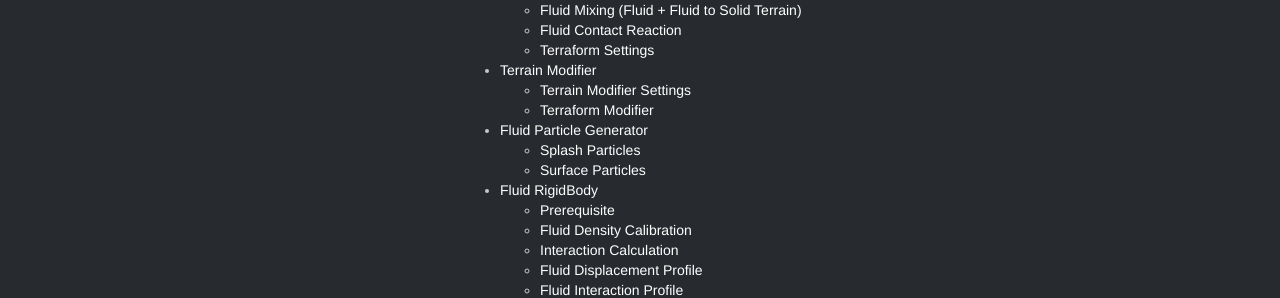
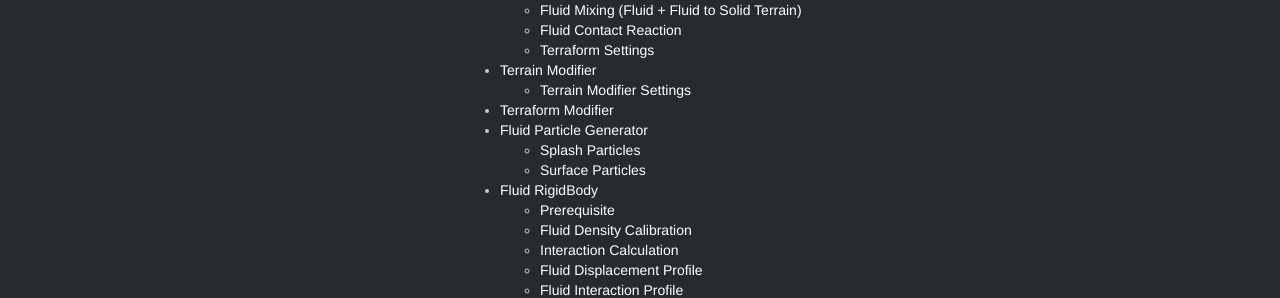
Before and after one commit to FrenzyByte/fluidfrenzy, a Jekyll site: the page built from _docs/fluid-simulation-components.md, in a window 1280 px wide and 900 px high, scrolled down 750 px. Shown: the part 156-454 px from the top of the window. Built offline with Jekyll 4.4.1, drawn with Linux system fonts in a browser that asks for light colours.

Commit message:
Header correction.

```diff
--- a/_docs/fluid-simulation-components.md
+++ b/_docs/fluid-simulation-components.md
@@ -509,7 +509,7 @@ This component acts as a "brush" for precise terrain editing, allowing you to ra
 | Texture | The source texture used to define the modification shape and intensity when [Mode](#mode) is set to [Texture](#texture). |
 
 <a name="terraform-modifier"></a>
-#### Terraform Modifier
+### Terraform Modifier
 
 [Terraform Modifier](#terraform-modifier) is a component used to interactively modify both the terrain and fluid layers within the [Fluid Simulation](#fluid-simulation).
 
```
